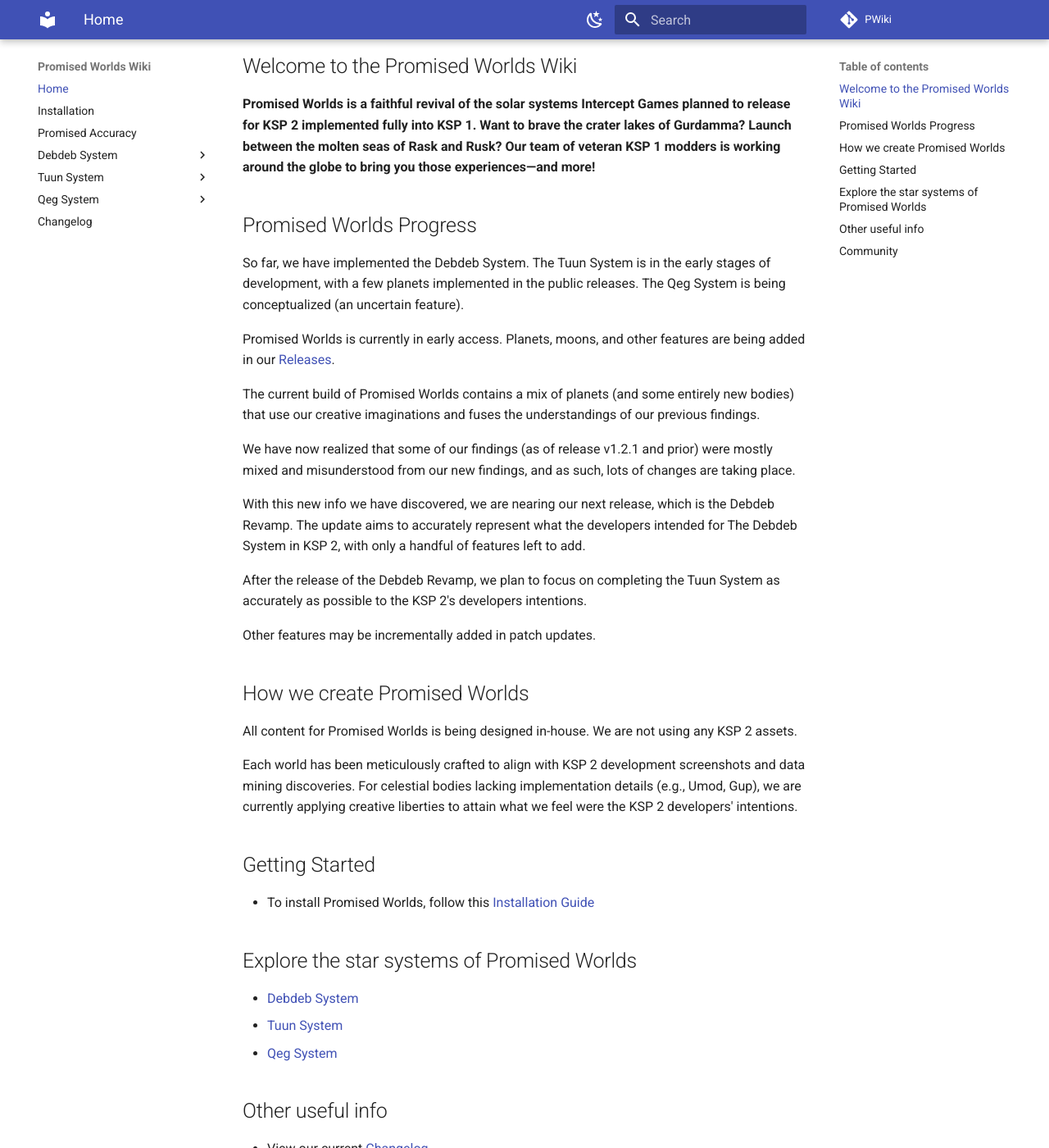
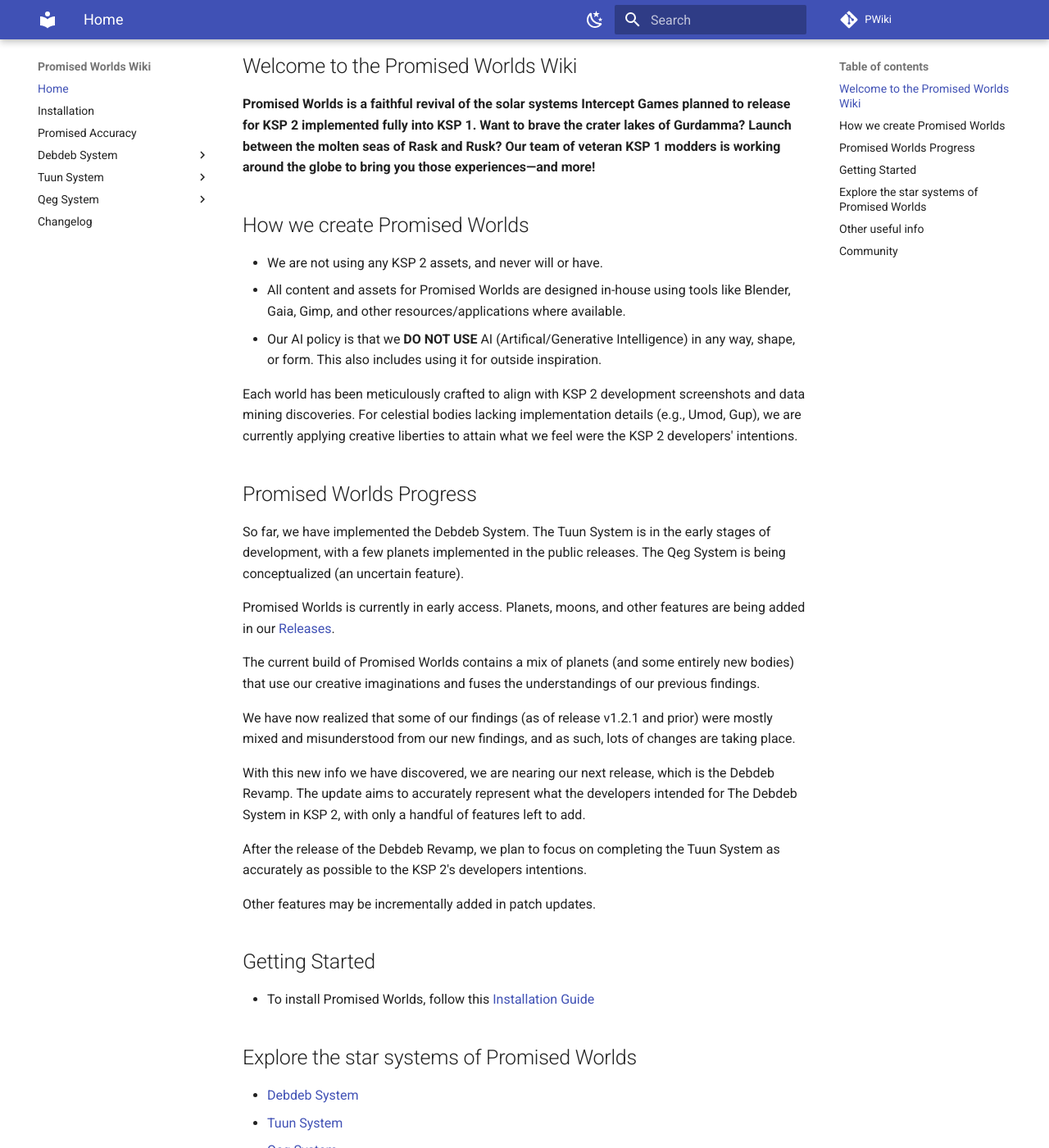
Before and after one commit to PromisedWorlds/PWiki, an MkDocs documentation site: the page built from docs/index.md, in a window 1280 px wide and 1400 px high, scrolled down 370 px. Shown: the whole window at 82% size. Built offline with MkDocs 1.6.1 and Material for MkDocs 9.7.7, drawn with Linux system fonts in a browser that asks for light colours; comment, search, counter and statistics services are not loaded.

Commit message:
How we create Promised Worlds (refinement)

```diff
--- a/docs/index.md
+++ b/docs/index.md
@@ -9,6 +9,14 @@
 ## Welcome to the Promised Worlds Wiki
 
 **Promised Worlds is a faithful revival of the solar systems Intercept Games planned to release for KSP 2 implemented fully into KSP 1. Want to brave the crater lakes of Gurdamma? Launch between the molten seas of Rask and Rusk? Our team of veteran KSP 1 modders is working around the globe to bring you those experiences—and more!**
+
+## How we create Promised Worlds
+
+- We are not using any KSP 2 assets, and never will or have.
+- All content and assets for Promised Worlds are designed in-house using tools like Blender, Gaia, Gimp, and other resources/applications where available.
+- Our AI policy is that we **DO NOT USE** AI (Artifical/Generative Intelligence) in any way, shape, or form. This also includes using it for outside inspiration.
+
+Each world has been meticulously crafted to align with KSP 2 development screenshots and data mining discoveries. For celestial bodies lacking implementation details (e.g., Umod, Gup), we are currently applying creative liberties to attain what we feel were the KSP 2 developers' intentions.
 
 ## Promised Worlds Progress
 
@@ -25,12 +33,6 @@
 After the release of the Debdeb Revamp, we plan to focus on completing the Tuun System as accurately as possible to the KSP 2's developers intentions.
 
 Other features may be incrementally added in patch updates.
-
-## How we create Promised Worlds
-
-All content for Promised Worlds is being designed in-house. We are not using any KSP 2 assets.
-
-Each world has been meticulously crafted to align with KSP 2 development screenshots and data mining discoveries. For celestial bodies lacking implementation details (e.g., Umod, Gup), we are currently applying creative liberties to attain what we feel were the KSP 2 developers' intentions.
 
 ## Getting Started
 
```
